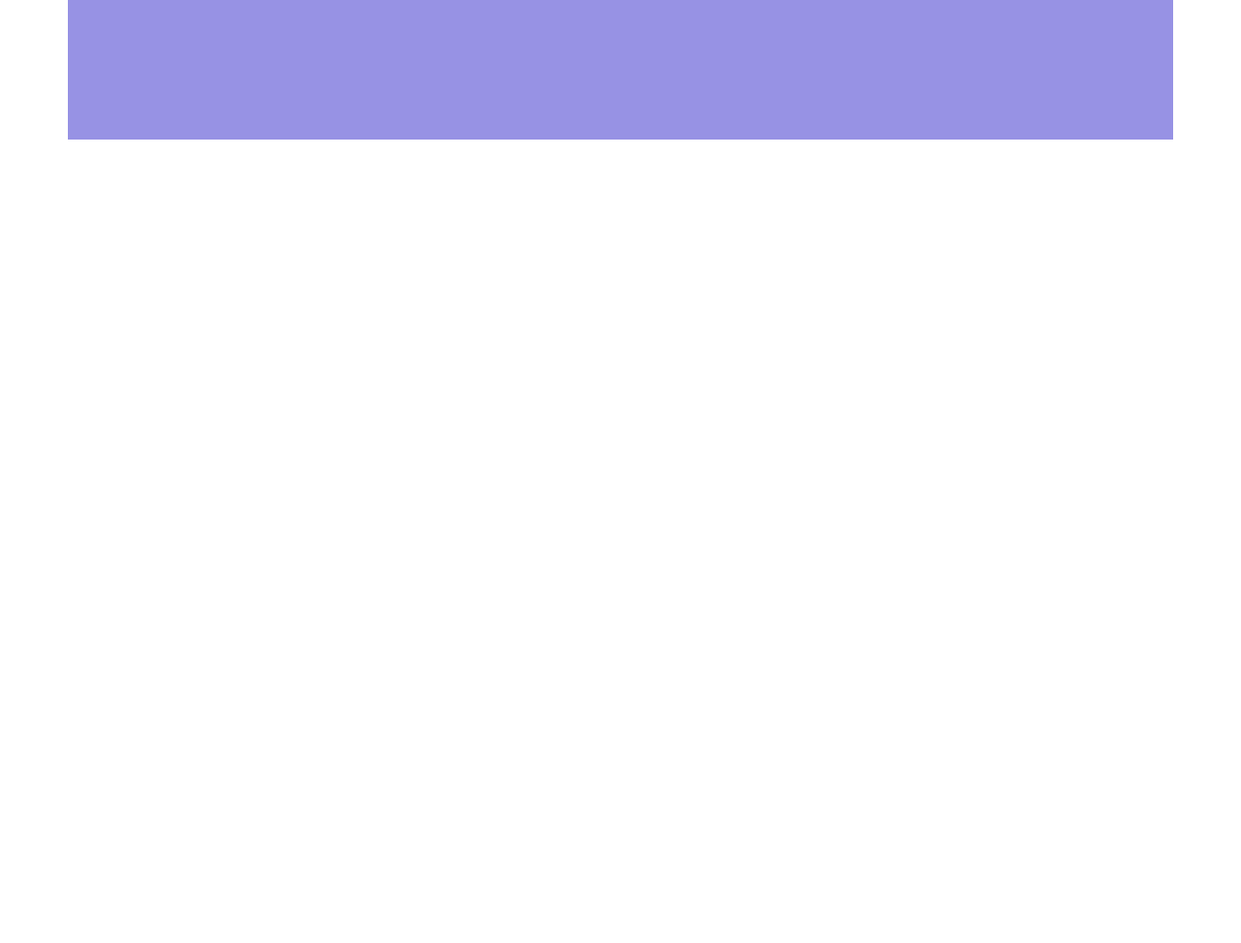
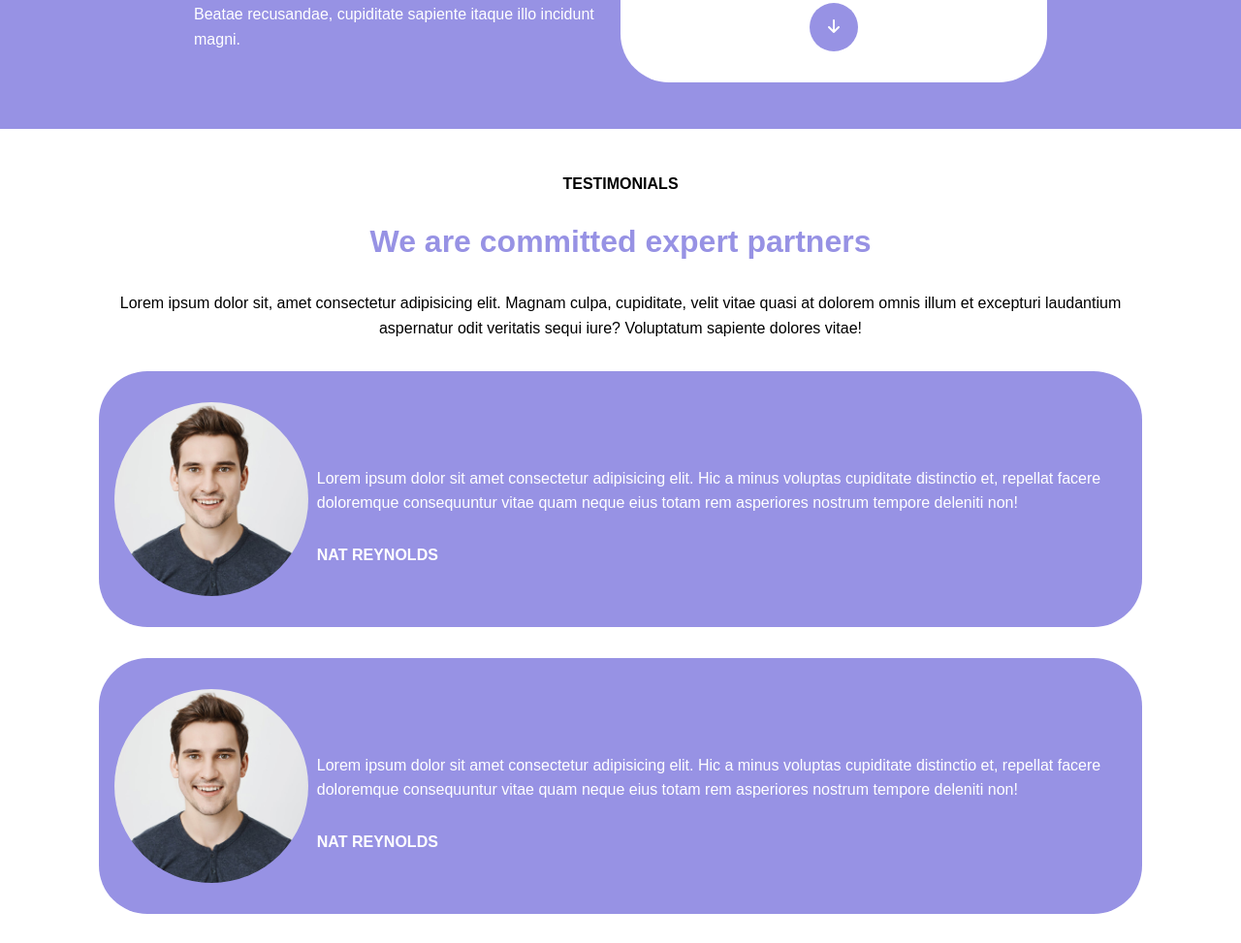
Before and after one commit to salvatoredepaola/htmlcss-responsive-layout, a plain HTML site: page index.html in a window 1280 px wide. Shown: the part 1811-2784 px from the top of the page at 97% size. Drawn offline with Linux system fonts and the light colour scheme.

Commit message:
testimonial responsive

```diff
--- a/css/style.css
+++ b/css/style.css
@@ -73,8 +73,12 @@ p{
 
 .padY1Rem{padding: 1rem 0;}
 .padY2Rem{padding: 2rem 0;}
-.padY3Rem{padding: 2rem;}
+.padY3Rem{padding: 3rem 0;}
 .padY5Rem{padding: 5rem 0 ;}
+
+.pad2Rem{padding: 2rem;}
+
+
 
 .padX2Rem{padding: 0 2rem;}
 .pad20 {padding: 0 20px;}
@@ -83,15 +87,17 @@ p{
 
 .marginAuto{margin-top: auto;}
 .marginBottom50{margin-bottom: 50px;}
+.marginTop2Rem{margin-top: 2rem;}
 
 .padX1Rem{padding: 0 1rem;}
 
 /* WIDTH */
-
+.col20 {width: 20%;}
 .col40 {width: 40%;}
 .col50 {width: 50%;}
 .col60 {width: 60%;}
 .col70 {width: 70%;}
+.col80 {width: 80%;}
 
 .treterzi{width: calc(100% / 3 * 3);}
 .dueterzi{width: calc((100% / 3) * 2 - 5px );}
@@ -121,9 +127,11 @@ p{
 
 .textCenter{text-align: center;}
 .textWhite{color: white;}
+.textViolet{color: #9792e4;}
 .textBlue{color: #0084fd;}
 
 .text25{font-size: 25px;}
+.text2Rem{font-size: 2rem;}
 .text80{font-size: 80px;}
 
 .bold{font-weight: 800;}
@@ -187,6 +195,23 @@ a{
     justify-content: center;
 }
 
+/* TESTIMONIALS */
+
+.padViolet{
+    padding: 2rem 1rem;
+}
+
+.profilePic{
+    border-radius: 50%;
+    width: 200px;
+    height: 200px;
+    background-image: url("../img/testimonial1.jpg");
+    background-position: center;
+    background-size: cover;
+}
+/* TESTIMONIALS */
+#testimonials{}
+
 /* FOOTER */
 
 @media screen and (max-width: 767px){
@@ -227,6 +252,9 @@ a{
         width: 100%;
         height: 100%;
     }
+    .padViolet{
+        flex-direction: column;
+    }
 }
 
 @media screen and (min-width:768px) and (max-width: 992px){
@@ -250,11 +278,12 @@ a{
         width: 100%;
         padding: 5rem 2rem;
     }
-    .boxed880,
-    .relative{
+    .boxed880{
         display: flex;
         flex-direction: column;
         padding: 2rem 0;
+    }
+
     }
     .text25{
         font-size: 50px;
@@ -267,9 +296,6 @@ a{
         padding-bottom: 2rem;
     }
 
-
-}
-
 @media screen and (min-width: 993px){
     .navigation{
         display: block;
--- a/index.html
+++ b/index.html
@@ -83,7 +83,7 @@
         <!-- PRIMA SECTION VIOLA -->
 
         <section class="bgViolet">
-            <div class="flex boxed880">
+            <div class="flex boxed880 padY3Rem">
                 <div class="col50 flex column">
                     <div class="">
                         <img class=" padY5Rem max"src="./img/planning1.png" alt="">
@@ -95,7 +95,7 @@
                 </div>
 
                 <div class="col50 textCenter marginAuto flex">
-                    <div class="bgWhite box padY3Rem">
+                    <div class="bgWhite box pad2Rem">
                         <div>
                             <img class="mid" src="./img/planning2.png" alt="">
                         </div>
@@ -104,7 +104,7 @@
                             <p class="italic padY2Rem">Lorem ipsum dolor sit amet consectetur adipisicing elit. Reprehenderit explicabo similique non doloremque nostrum nulla cupiditate repellendus harum, dolores molestiae, neque quaerat, eum omnis et! Expedita illum ea suscipit perferendis.</p>
                             <div class="flex justifyCenter">
                                 <div class="circle flex bgViolet">
-                                    <i class="fa-solid fa-arrow-down"></i>
+                                    <a href="#testimonials"><i class="fa-solid fa-arrow-down"></i></a>
                                 </div>
 
                             </div>
@@ -116,24 +116,38 @@
 
         <!-- TESTIMONIALS -->
 
-        <section>
-            <div class="boxed padX50">
+        <section id="testimonials">
+            <div class="boxed padX50 padY3Rem">
 
-                <div class="bgViolet h200">
-
+                <div class=" textCenter padX2Rem">
+                    <h4>TESTIMONIALS</h4>
+                    <h3 class="textViolet text2Rem padY2Rem">We are committed expert partners</h3>
+                    <p>Lorem ipsum dolor sit, amet consectetur adipisicing elit. Magnam culpa, cupiditate, velit vitae quasi at dolorem omnis illum et excepturi laudantium aspernatur odit veritatis sequi iure? Voluptatum sapiente dolores vitae!</p>
                 </div>
-
-                <div class="flex wrap h930 gap padX50">
-                    <div class="treterzi boxViolet">
-
+                <!-- PERSONE -->
+                <div class="flex wrap padX2Rem">
+                    <div class="box padViolet marginTop2Rem treterzi bgViolet flex textWhite alignItemCenter spaceBetween">
+                        <div class="profilePic col20"></div>
+                        <div class=" col80">
+                            <p class="padY2Rem">Lorem ipsum dolor sit amet consectetur adipisicing elit. Hic a minus voluptas cupiditate distinctio et, repellat facere doloremque consequuntur vitae quam neque eius totam rem asperiores nostrum tempore deleniti non!</p>
+                            <h4>NAT REYNOLDS</h4>
+                        </div>
                     </div>
 
-                    <div class="treterzi boxViolet">
-
+                    <div class="box marginTop2Rem padViolet treterzi bgViolet flex textWhite alignItemCenter spaceBetween">
+                        <div class="profilePic col20"></div>
+                        <div class=" col80">
+                            <p class="padY2Rem">Lorem ipsum dolor sit amet consectetur adipisicing elit. Hic a minus voluptas cupiditate distinctio et, repellat facere doloremque consequuntur vitae quam neque eius totam rem asperiores nostrum tempore deleniti non!</p>
+                            <h4>NAT REYNOLDS</h4>
+                        </div>
                     </div>
 
-                    <div class="treterzi boxViolet">
-
+                    <div class="box marginTop2Rem padViolet treterzi bgViolet flex textWhite alignItemCenter spaceBetween">
+                        <div class="profilePic col20"></div>
+                        <div class=" col80">
+                            <p class="padY2Rem">Lorem ipsum dolor sit amet consectetur adipisicing elit. Hic a minus voluptas cupiditate distinctio et, repellat facere doloremque consequuntur vitae quam neque eius totam rem asperiores nostrum tempore deleniti non!</p>
+                            <h4>NAT REYNOLDS</h4>
+                        </div>
                     </div>
                 </div>
             </div>
```
